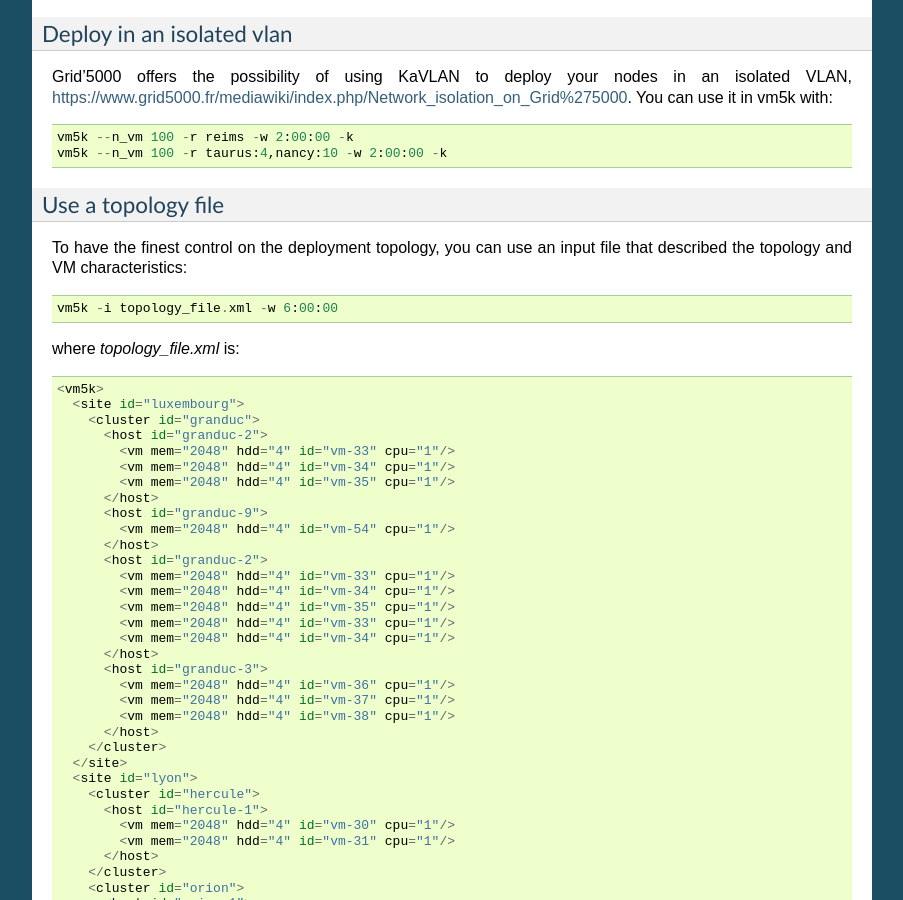
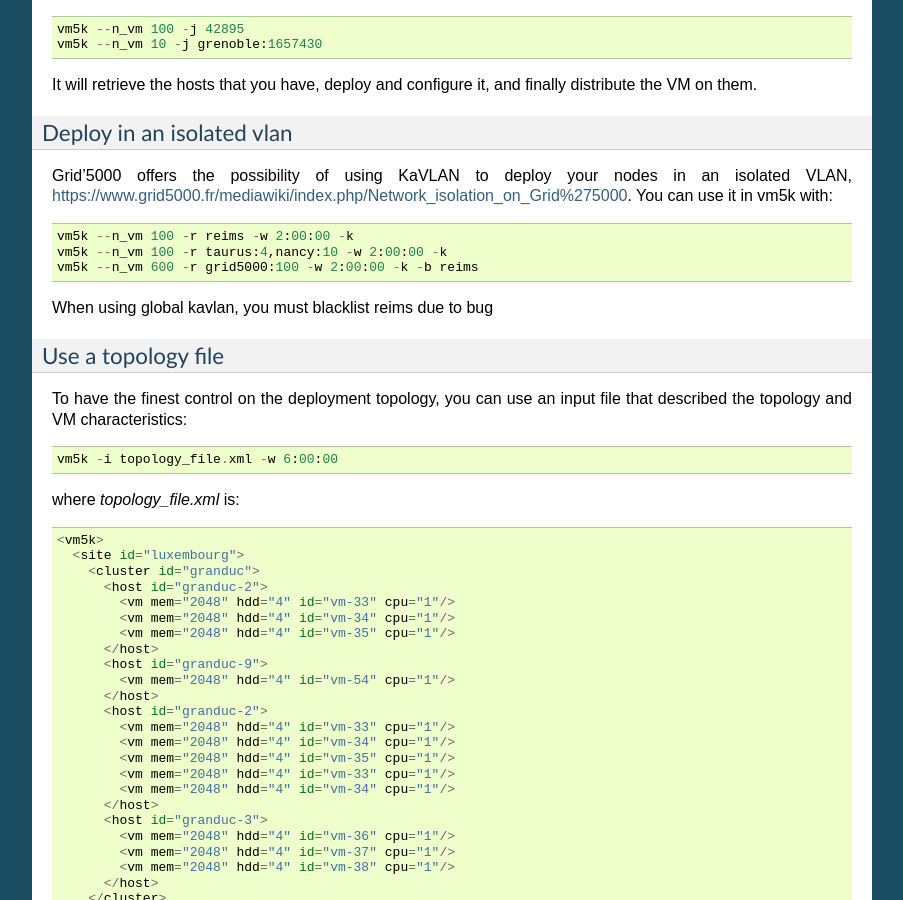
Before and after one commit to lpouillo/vm5k, a Sphinx documentation site: the page built from docs/vm5k.rst, in a window 1280 px wide and 900 px high, scrolled down 2146 px. Shown: the whole window, without its empty margins (198-1101 px from the left). Built offline with Sphinx 7.4.7, drawn with Linux system fonts in a browser that asks for light colours; formulas are drawn with MathJax 3.

Commit message:
[doc] small improvements

```diff
--- a/docs/vm5k.rst
+++ b/docs/vm5k.rst
@@ -111,6 +111,9 @@
 
  vm5k --n_vm 100 -r reims -w 2:00:00 -k
  vm5k --n_vm 100 -r taurus:4,nancy:10 -w 2:00:00 -k
+ vm5k --n_vm 600 -r grid5000:100 -w 2:00:00 -k -b reims
+
+When using global kavlan, you must blacklist reims due to bug
 
 Use a topology file
 ^^^^^^^^^^^^^^^^^^^
```
Also changed, not shown: docs/_static/vm5k_workflow.png, 1 other file.
